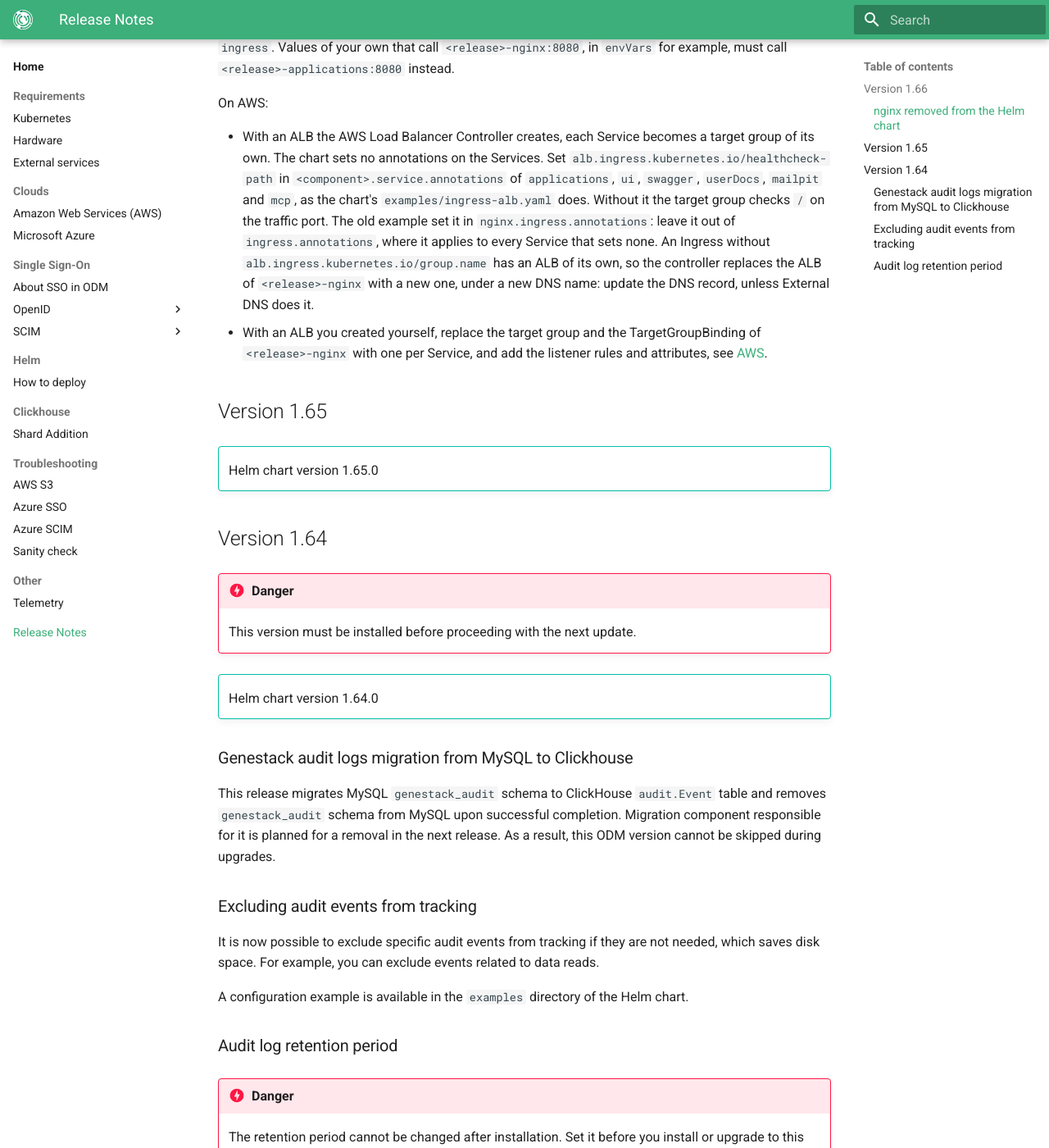
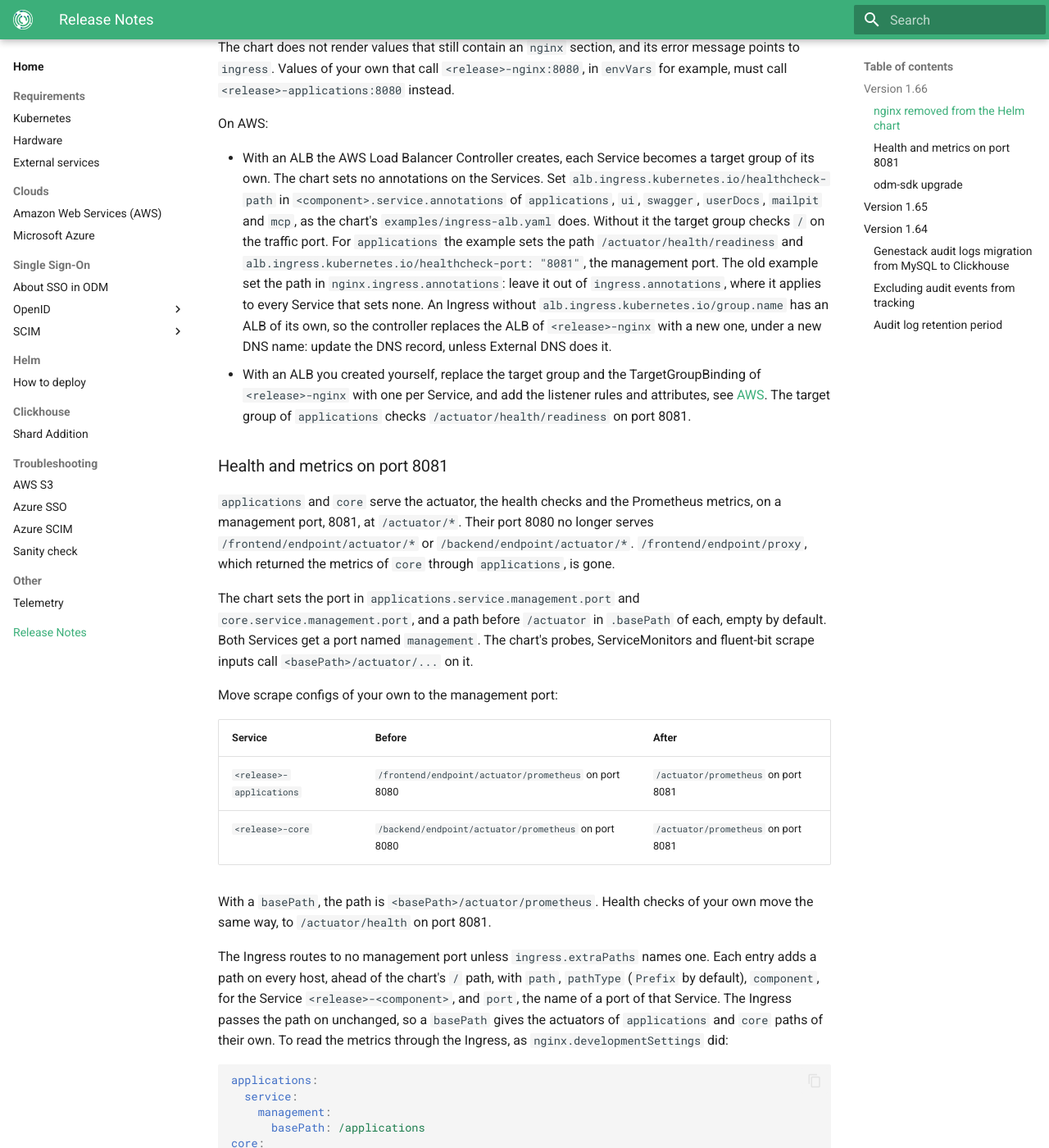
Before and after one commit to genestack/admin-docs, an MkDocs documentation site: the page built from docs/home/release-notes.md, in a window 1280 px wide and 1400 px high, scrolled down 1663 px. Shown: the whole window at 82% size. Built offline with MkDocs 1.6.1 and Material for MkDocs 9.7.7, drawn with Linux system fonts in a browser that asks for light colours; the version menu is left out; some of the changed text lies outside the part shown.

Commit message:
ODM-13970: Move the actuator to the management port, add /frontend/endpoint/ping
applications and core serve health and metrics on port 8081 at /actuator/*;
ingress.extraPaths routes to it, and odm-sdk 1.66 finds the server through
/frontend/endpoint/ping. The ALB checks applications on 8081. The docs also name
the cost of -enable-snippets, the location-snippets ConfigMap key in its place,
and the defaults the community ingress-nginx gives ODM after the upgrade.

Co-Authored-By: Claude Opus 5.5 <noreply@anthropic.com>

````diff
--- a/docs/home/release-notes.md
+++ b/docs/home/release-notes.md
@@ -24,14 +24,17 @@ ingress:
 The security headers, which nginx added, are now the Ingress controller's to do, see
 [Kubernetes requirements](requirements/kubernetes.md). The chart's `examples/ingress-alb.yaml`, for the AWS Load
 Balancer Controller, and `examples/ingress-nginx.yaml`, for F5's NGINX Ingress Controller 5.5 or later, set them up.
-The nginx example streams uploads with a snippet, so the controller must run with `-enable-snippets`. The example
-does not support the community ingress-nginx controller, which reached its end of life in March 2026.
+The nginx example streams uploads with a snippet, so the controller must run with `-enable-snippets`. That flag lets
+any Ingress on the controller, from any namespace, add raw nginx configuration. To stream uploads without it, remove
+`nginx.org/location-snippets` from the example and set `location-snippets: proxy_request_buffering off;` in the
+controller's ConfigMap: the controller then streams uploads for every Ingress it serves. The example does not support
+the community ingress-nginx controller, which reached its end of life in March 2026. If your controller in front of
+1.65 was ingress-nginx, it ignores the example's `nginx.org/*` annotations and gives ODM its defaults, a 1 MB limit on
+request bodies, 60 s timeouts and no security headers: set their equivalents on that controller, or move to F5's
+NGINX Ingress Controller.
 
 The `301` redirects to `/ui`, from `/` and from the pages of the UI before `/ui`, now come from `applications`: the
-Ingress sends these paths to it. The `404` for `/frontend/endpoint/actuator/prometheus` and
-`/frontend/endpoint/proxy`, which nginx also returned, now comes from `applications` too: it answers `404` to a
-request for these paths that carries `X-Forwarded-Proto` or `X-Forwarded-For`, which the Ingress controller adds.
-Prometheus scrapes the pods directly and still gets the metrics.
+Ingress sends these paths to it.
 
 `applications` redirects the paths nginx did, with the query string kept:
 
@@ -47,9 +50,8 @@ emails ODM sends for password recovery, email confirmation and API tokens now li
 
 `nginx.ingressScim` is gone: a separate host for SCIM is now an Ingress in `extraObjects`, see
 [SCIM with Azure AD](single-sign-on/scim/azure.md). `nginx.developmentSettings` is gone. To serve the metrics through
-the Ingress, as it did, set `frontend.metrics.public: "true"` in `applications.files`, in
-`/var/lib/genestack/properties/application.yaml`. The chart sets it to `"false"`. The
-`Access-Control-Allow-Origin: *` header that `nginx.developmentSettings` also added is not needed: `applications`
+the Ingress, as it did, use `ingress.extraPaths`, see [Health and metrics on port 8081](#health-and-metrics-on-port-8081).
+The `Access-Control-Allow-Origin: *` header that `nginx.developmentSettings` also added is not needed: `applications`
 answers CORS itself. It returns each `Origin` that matches `genestack.connections.cORSPatterns`, which is `".*"`, every
 origin, by default.
 
@@ -62,13 +64,73 @@ On AWS:
 - With an ALB the AWS Load Balancer Controller creates, each Service becomes a target group of its own. The chart
   sets no annotations on the Services. Set `alb.ingress.kubernetes.io/healthcheck-path` in
   `<component>.service.annotations` of `applications`, `ui`, `swagger`, `userDocs`, `mailpit` and `mcp`, as the
-  chart's `examples/ingress-alb.yaml` does. Without it the target group checks `/` on the traffic port. The old
-  example set it in `nginx.ingress.annotations`: leave it out of `ingress.annotations`, where it applies to every
-  Service that sets none. An Ingress without `alb.ingress.kubernetes.io/group.name` has an ALB of its own, so the
-  controller replaces the ALB of `<release>-nginx` with a new one, under a new DNS name: update the DNS record, unless
-  External DNS does it.
+  chart's `examples/ingress-alb.yaml` does. Without it the target group checks `/` on the traffic port. For
+  `applications` the example sets the path `/actuator/health/readiness` and
+  `alb.ingress.kubernetes.io/healthcheck-port: "8081"`, the management port. The old example set the path in
+  `nginx.ingress.annotations`: leave it out of `ingress.annotations`, where it applies to every Service that sets
+  none. An Ingress without `alb.ingress.kubernetes.io/group.name` has an ALB of its own, so the controller replaces
+  the ALB of `<release>-nginx` with a new one, under a new DNS name: update the DNS record, unless External DNS does
+  it.
 - With an ALB you created yourself, replace the target group and the TargetGroupBinding of `<release>-nginx` with
   one per Service, and add the listener rules and attributes, see [AWS](clouds/aws.md#recommended-steps-for-eks-configuration).
+  The target group of `applications` checks `/actuator/health/readiness` on port 8081.
+
+### Health and metrics on port 8081
+
+`applications` and `core` serve the actuator, the health checks and the Prometheus metrics, on a management port,
+8081, at `/actuator/*`. Their port 8080 no longer serves `/frontend/endpoint/actuator/*` or
+`/backend/endpoint/actuator/*`. `/frontend/endpoint/proxy`, which returned the metrics of `core` through
+`applications`, is gone.
+
+The chart sets the port in `applications.service.management.port` and `core.service.management.port`, and a path
+before `/actuator` in `.basePath` of each, empty by default. Both Services get a port named `management`. The chart's
+probes, ServiceMonitors and fluent-bit scrape inputs call `<basePath>/actuator/...` on it.
+
+Move scrape configs of your own to the management port:
+
+| Service | Before | After |
+| --- | --- | --- |
+| `<release>-applications` | `/frontend/endpoint/actuator/prometheus` on port 8080 | `/actuator/prometheus` on port 8081 |
+| `<release>-core` | `/backend/endpoint/actuator/prometheus` on port 8080 | `/actuator/prometheus` on port 8081 |
+
+With a `basePath`, the path is `<basePath>/actuator/prometheus`. Health checks of your own move the same way, to
+`/actuator/health` on port 8081.
+
+The Ingress routes to no management port unless `ingress.extraPaths` names one. Each entry adds a path on every host,
+ahead of the chart's `/` path, with `path`, `pathType` (`Prefix` by default), `component`, for the Service
+`<release>-<component>`, and `port`, the name of a port of that Service. The Ingress passes the path on unchanged, so
+a `basePath` gives the actuators of `applications` and `core` paths of their own. To read the metrics through the
+Ingress, as `nginx.developmentSettings` did:
+
+```yaml
+applications:
+  service:
+    management:
+      basePath: /applications
+core:
+  service:
+    management:
+      basePath: /core
+ingress:
+  extraPaths:
+    - path: /applications/actuator
+      component: applications
+      port: management
+    - path: /core/actuator
+      component: core
+      port: management
+```
+
+These paths serve the health and the metrics of both services to anyone who reaches the Ingress. With
+`networkPolicy.enabled`, the chart's network policies keep the management ports closed to the Ingress controller, so
+these paths also need a NetworkPolicy of your own. Pods in the `monitoring` namespace still reach every port.
+
+### odm-sdk upgrade
+
+`applications` answers `GET /frontend/endpoint/ping` with `200` and an empty body, without sign-in. odm-sdk 1.66
+calls it to find the server, in place of `/frontend/endpoint/actuator/health`. An older odm-sdk fails to connect with
+`Could not connect to host '<host>'`: upgrade odm-sdk. An older odm-sdk skips that check when you give the host as
+`https://<host>/frontend`.
 
 ## Version 1.65
 
````
Also changed, not shown: docs/home/clouds/aws.md (+5 -3 lines), docs/home/helm/how-to-deploy.md (+1 -1 lines), docs/home/requirements/kubernetes.md (+3 -2 lines).
